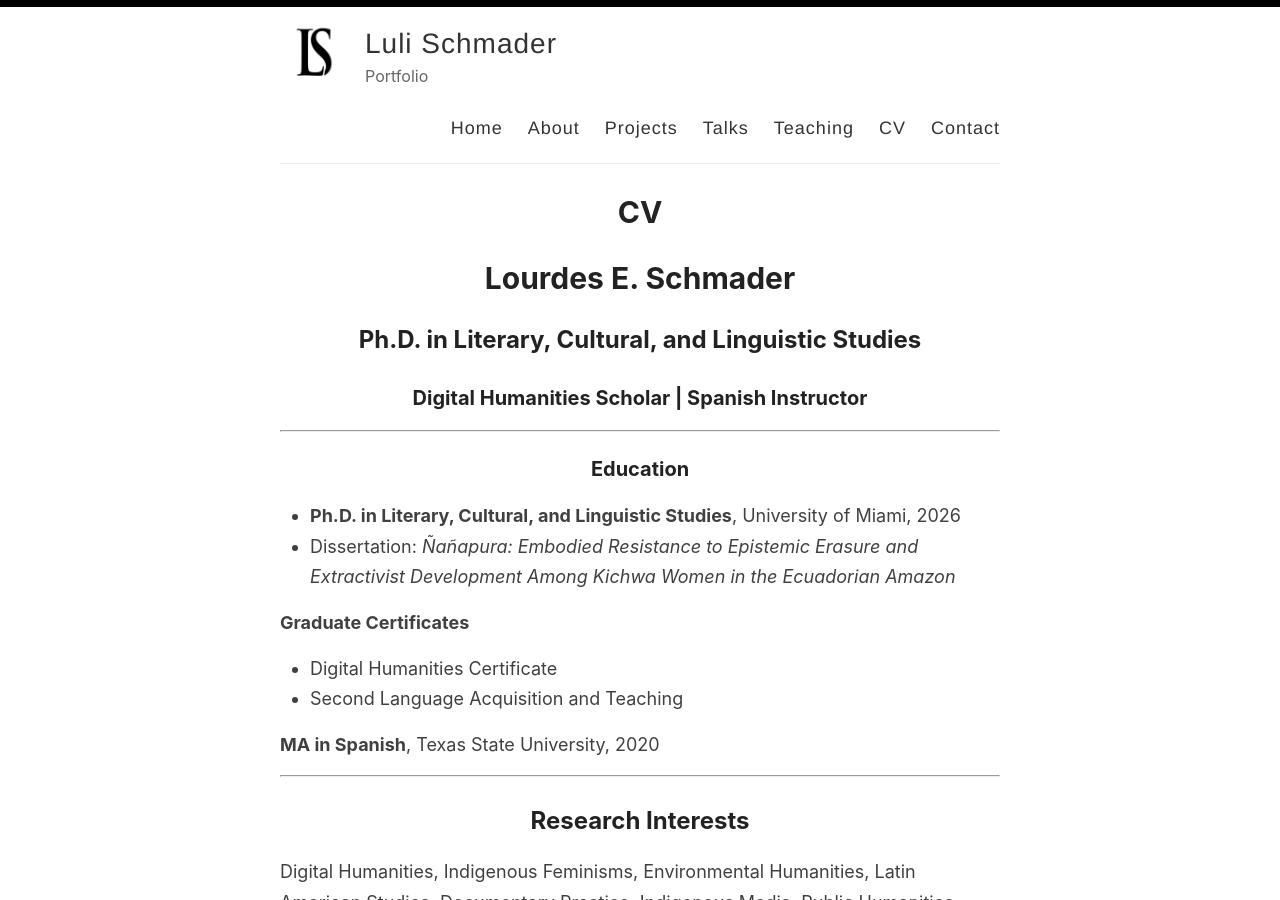
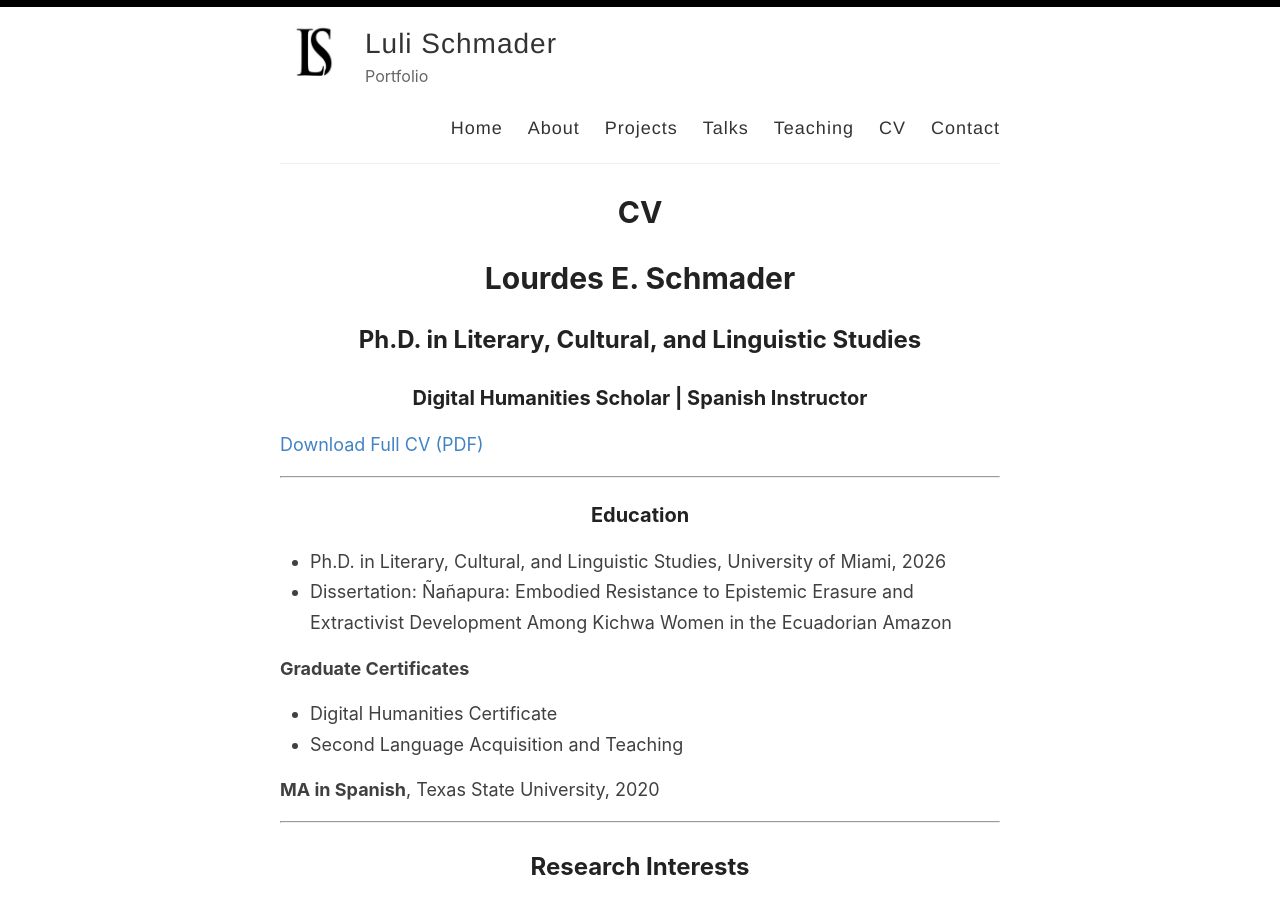
Before and after one commit to lulischmader/lulischmader.github.io, a Jekyll site: the page built from _pages/CV.md, in a window 1280 px wide and 900 px high. Built offline with Jekyll 4.4.1, drawn with Linux system fonts in a browser that asks for light colours.

Commit message:
Update CV.md

```diff
--- a/_pages/CV.md
+++ b/_pages/CV.md
@@ -8,12 +8,14 @@ permalink: /cv/
 ## Ph.D. in Literary, Cultural, and Linguistic Studies
 ### Digital Humanities Scholar | Spanish Instructor
 
+[Download Full CV (PDF)](/pdfs/Schmader_Lourdes_CV_Updated_05-16-2026.pdf)
+
 ---
 
 ### Education
 
-- **Ph.D. in Literary, Cultural, and Linguistic Studies**, University of Miami, 2026
-- Dissertation: *Ñañapura: Embodied Resistance to Epistemic Erasure and Extractivist Development Among Kichwa Women in the Ecuadorian Amazon*
+- Ph.D. in Literary, Cultural, and Linguistic Studies, University of Miami, 2026
+- Dissertation: Ñañapura: Embodied Resistance to Epistemic Erasure and Extractivist Development Among Kichwa Women in the Ecuadorian Amazon
 
 **Graduate Certificates**
 - Digital Humanities Certificate
@@ -53,6 +55,8 @@ Digital Humanities, Indigenous Feminisms, Environmental Humanities, Latin Americ
 - CapCut Video Editor
 - Online learning platforms: Canvas, Blackboard
 
+---
+
 ### Languages
 - Spanish
 - English
```
